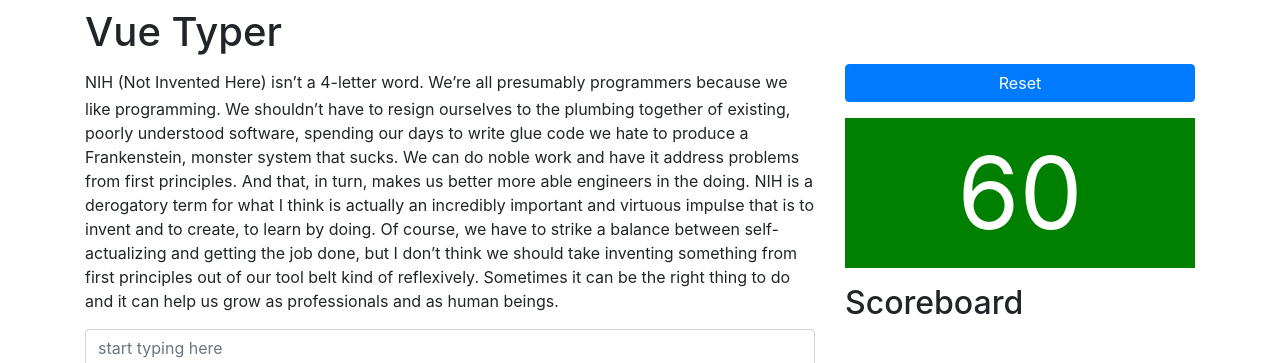
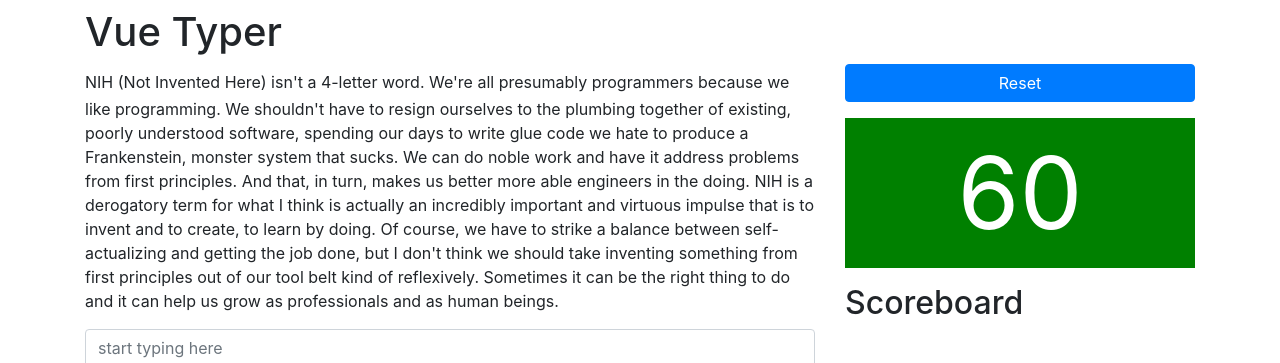
Before and after one commit to gngchrs/vue-typer, a website: page index.html in a window 1280 px wide. Shown: the top 363 px of the page. Drawn offline with nearby package versions, Linux system fonts and the light colour scheme.

Commit message:
fix typo

```diff
--- a/script.js
+++ b/script.js
@@ -1,4 +1,4 @@
-const PARAGRAPH = `NIH (Not Invented Here) isn’t a 4-letter word. We’re all presumably programmers because we like programming. We shouldn’t have to resign ourselves to the plumbing together of existing, poorly understood software, spending our days to write glue code we hate to produce a Frankenstein, monster system that sucks. We can do noble work and have it address problems from first principles. And that, in turn, makes us better more able engineers in the doing. NIH is a derogatory term for what I think is actually an incredibly important and virtuous impulse that is to invent and to create, to learn by doing. Of course, we have to strike a balance between self-actualizing and getting the job done, but I don’t think we should take inventing something from first principles out of our tool belt kind of reflexively. Sometimes it can be the right thing to do and it can help us grow as professionals and as human beings.`;
+const PARAGRAPH = `NIH (Not Invented Here) isn't a 4-letter word. We're all presumably programmers because we like programming. We shouldn't have to resign ourselves to the plumbing together of existing, poorly understood software, spending our days to write glue code we hate to produce a Frankenstein, monster system that sucks. We can do noble work and have it address problems from first principles. And that, in turn, makes us better more able engineers in the doing. NIH is a derogatory term for what I think is actually an incredibly important and virtuous impulse that is to invent and to create, to learn by doing. Of course, we have to strike a balance between self-actualizing and getting the job done, but I don't think we should take inventing something from first principles out of our tool belt kind of reflexively. Sometimes it can be the right thing to do and it can help us grow as professionals and as human beings.`;
 
 new Vue({
   el: '#app',
```
Also changed, not shown: index.html (+1 -1 lines).
